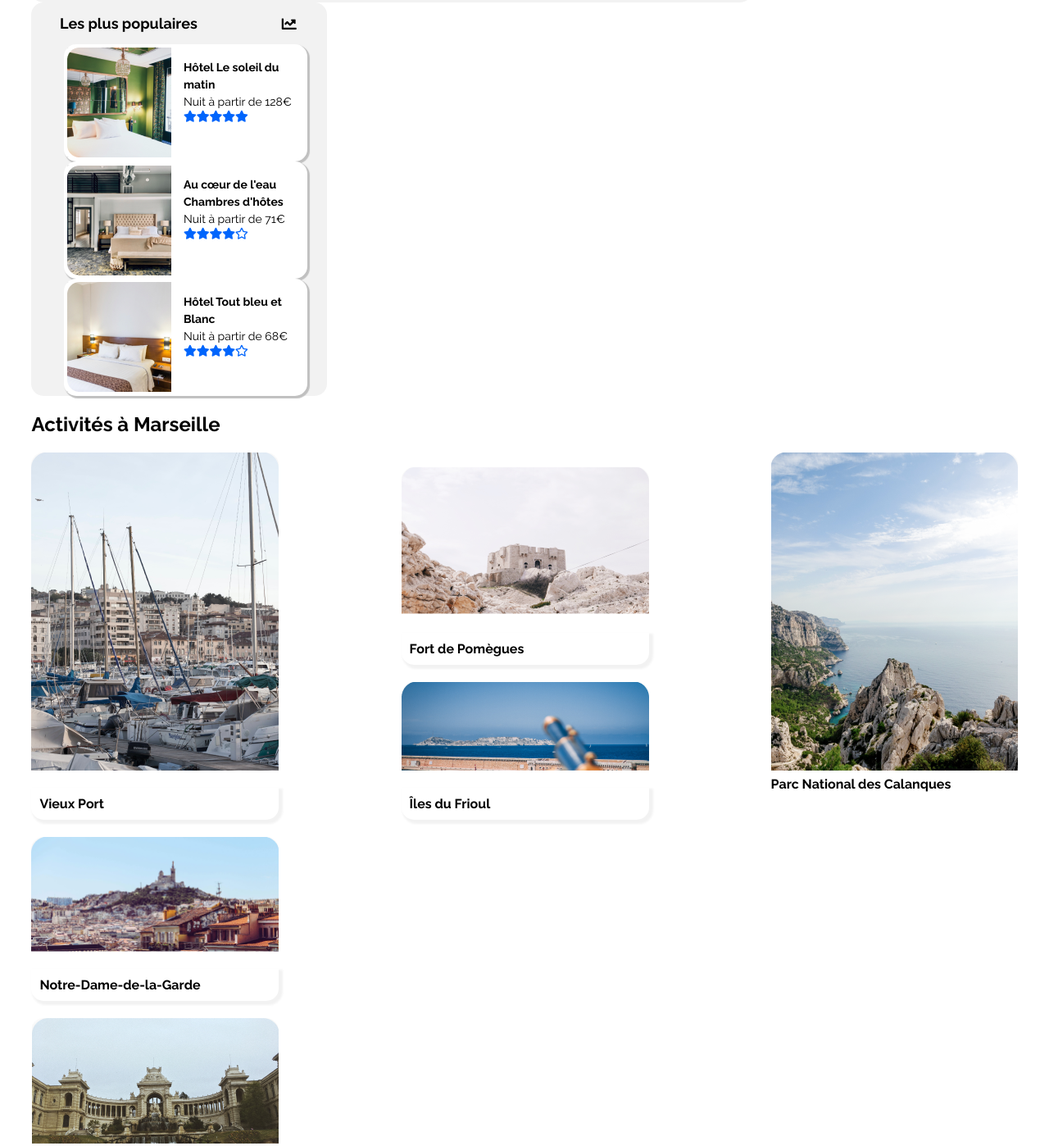
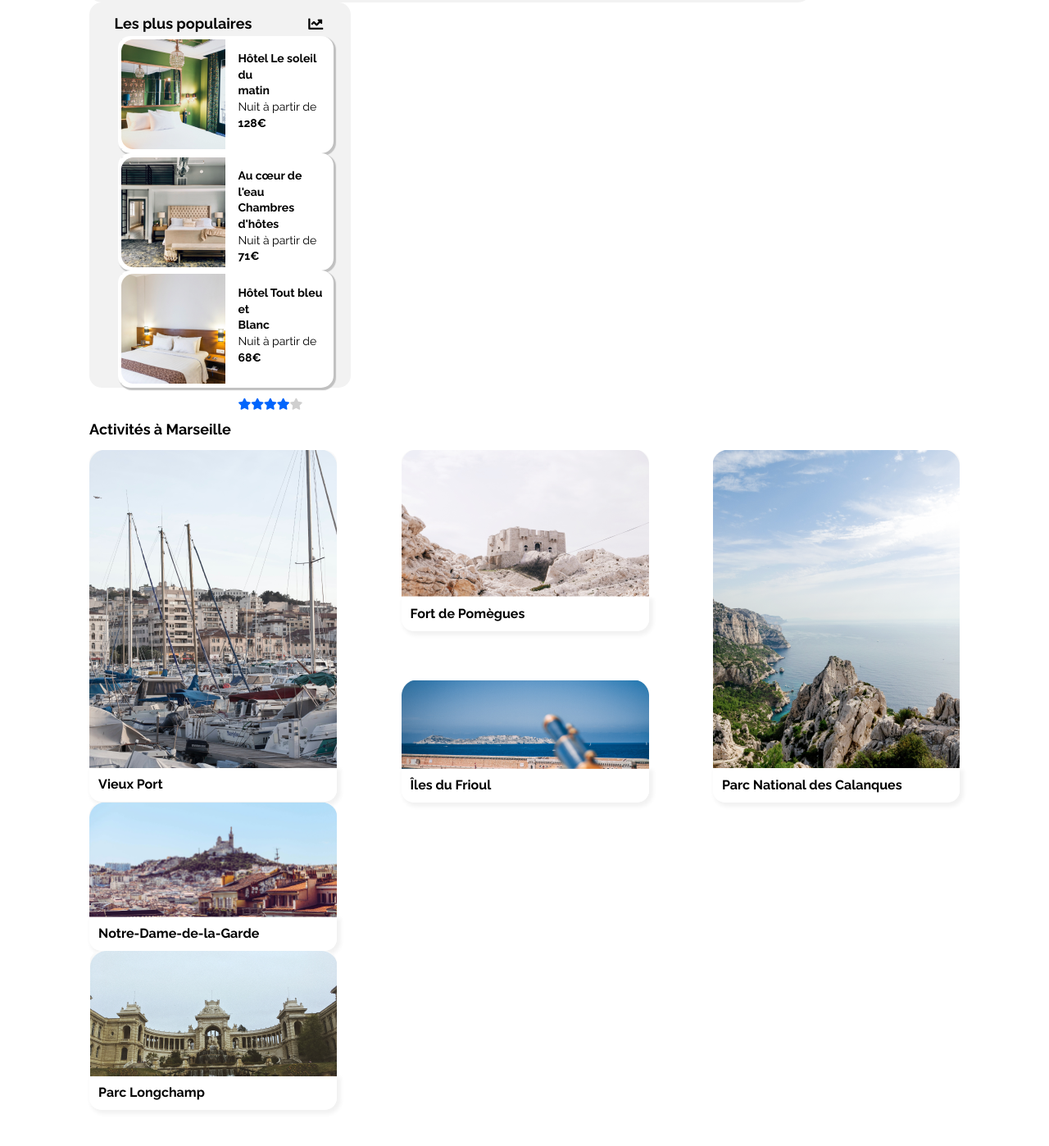
Before and after one commit to bats69/bats69.github.io, a plain HTML site: page reservia.html in a window 1280 px wide. Shown: the part 970-2368 px from the top of the page at 82% size. Drawn offline with Linux system fonts and the light colour scheme.

Commit message:
css desktop fini

```diff
--- a/Reservia.css
+++ b/Reservia.css
@@ -9,10 +9,9 @@
          url('police/Raleway-Regular-webfont.ttf') format('truetype'),
          url('police/Raleway-Regular-webfont.svg#Raleway-Regular') format('svg');
 }
-body
+body, .recherchedulieu
 {
-	margin-left: 3%;
-	margin-right: 3%;
+
 	font-family: Raleway, sans-serif;
 }
 .logoheader
@@ -26,6 +25,8 @@ body
 {
 	display: flex;
 	justify-content: space-around;
+	margin-left: 8%;
+	margin-right: 8%;
 }
 .header nav
 {
@@ -35,11 +36,15 @@ body
 	flex-wrap: wrap;
 	align-content: space-around;
 }
-.headerlienheb, .headerlienact, .headerlienins
+.headerlienheb, .headerlienins
 {
 	text-decoration: none;
-	font-weight: bold;
 	color: #0065FC;
+}
+.menu
+{
+	margin-left: 8%;
+	margin-right: 8%;
 }
 .titre
 {
@@ -92,6 +97,7 @@ body
 	width: 210px;
 	font-size: 19px;
 	outline: none;
+	font
 }
 .buttonrecherche:hover
 {
@@ -156,6 +162,8 @@ body
 	display: flex;
 	justify-content: space-between;
 	flex-wrap: wrap;
+	margin-left: 8%;
+	margin-right: 8%;
 }
 #hebergement
 {
@@ -191,10 +199,12 @@ body
 {
 	margin-top: -5px;
 	padding-left: 8px;
-	line-height: 1.4em;
+	line-height: 1.5em;
 }
-.false
+.disable
 {
+	display: flex;
+	align-items: center;
 	color: #cfcfcf;
 }
 .legend
@@ -208,25 +218,39 @@ body
 	box-shadow: 2px 2px 1px 1px silver;
 	height: 180px;
 	font-size: 14px;
+	line-height: 1.5em;
 }
 .legend:hover
 {
 	transform: scale(1.1);
 	cursor: pointer;
 }
+.price
+{
+	font-weight: bold;
+}
 .plus
 {
 	display: flex;
-	width: 100%;
 	margin-top: 35px;
 	margin-left: 35px;
 	font-weight: bold;
+	cursor: pointer;
+}
+.plus:hover
+{
+	text-decoration: underline;
 }
 .notation
 {
 	display: flex;
-	justify-content: flex-start;
-	align-content: flex-start;
+	margin-top: 4px;
+	color: #0065FC;
+}
+.notationpop
+{
+	display: flex;
+	margin-top: 40px;
 	color: #0065FC;
 }
 .lespopul
@@ -270,6 +294,8 @@ body
 	box-shadow: 2px 2px 1px 1px silver;
 	height: 135px;
 	font-size: 14px;
+	cursor: pointer;
+	margin-top: -10px;
 }
 .photo2
 {
@@ -283,11 +309,11 @@ body
 	box-shadow: 2px 2px 1px 1px silver;
 	height: 135px;
 	font-size: 14px;
+	cursor: pointer;
 }
 .photo3
 {
 	display: flex;
-
 	flex-direction: row;
 	border: 4px solid white;
 	width: 80%;
@@ -297,16 +323,13 @@ body
 	box-shadow: 2px 2px 1px 1px silver;
 	height: 135px;
 	font-size: 14px;
+	cursor: pointer;
 }
 .photodescripttitre
 {
-	display: flex;
-	flex-direction: column;
-	justify-content: flex-start;
-	align-content: flex-start;
 	margin-left: 15px;
 	height: 130px;
-	line-height: 1.5em;
+	line-height: 1.4em;
 }
 h4
 {
@@ -317,11 +340,18 @@ h4
 	border-bottom-left-radius: 15px;
 	border-bottom-right-radius: 15px;
 }
-.activitemars
+.containersactivity
+{
+	margin-left: 8%;
+	margin-right: 8%;
+}
+.titleactivitymars
 {
 	display: flex;
 	flex-wrap: wrap;
 	width: 100%;
+	font-size: 18px;
+	margin-top: 40px;
 }
 .imgall
 {
@@ -332,7 +362,20 @@ h4
 	border-top-right-radius: 15px;
 	border-top-left-radius: 15px;
 }
-.galleryactiivitymars
+.titleimgactivity
+{
+	display: flex;
+	align-items: center;
+	border: 1px solid white;
+	border-top: none;
+	border-bottom-left-radius: 15px;
+	border-bottom-right-radius: 15px;
+	font-weight: bold;
+	padding-left: 10px;
+	height: 40px;
+	box-shadow: 3px 3px 5px 2px #F2F2F2;
+}
+.galleryactivitymars
 {
 	display: flex;
 	align-content: center;
@@ -342,12 +385,20 @@ h4
 	width: 100%;
 	height: 100%;
 	margin-bottom: 30px;
+
 }
 .img1et2
 {
 	display: flex;
 	flex-direction: column;
-	justify-content: flex-end;
+	justify-content: space-between;
+	align-content: space-between;
+}
+.img3et4
+{
+	display: flex;
+	flex-direction: column;
+	justify-content: space-between;
 	align-content: space-between;
 }
 footer
@@ -355,10 +406,11 @@ footer
 	display: flex;
 	flex-direction: row;
 	flex-wrap: wrap;
-	width: 100%;
+	width: auto;
 	height: auto;
 	background-color: #f2f2f2;
 	text-decoration: none;
+	margin-top: 50px;
 }
 .footer
 {
--- a/reservia.html
+++ b/reservia.html
@@ -60,20 +60,20 @@
 				<div class="legend">
 					<a href="#"><img class="image" src="img/auberge-de-la-cannebiere.png" alt="un lit superposé et une fenêtre"></a><p class="imgdescript">
 							<strong>Auberge la Cannebière</strong><br/>
-							 Nuit à partir de 25€<br/>
+							 Nuit à partir de <span class="price"> 25€</span><br/>
 						<span class="notation">
 							<i class="fas fa-star"></i>
 							<i class="fas fa-star"></i>
 							<i class="fas fa-star"></i>
 							<i class="fas fa-star"></i>
-							<span class="false"><i class="fas fa-star"></i></span>
+							<span class="disable"> <i class="fas fa-star"></i></span>
 						</span></p>
 				</div>
 
 			<div class="legend">
 				<a href="#"><img class="image" src="img/hotel du port.png" alt="deux lits simple et une fenêtre"></a>
 					<p class="imgdescript"><strong>Hôtel de port</strong><br/>
-						Nuit à partir de 52€<br/>
+						Nuit à partir de <span class="price"> 52€</span><br/>
 					<sapn class="notation">
 						<i class="fas fa-star"></i>
 						<i class="fas fa-star"></i>
@@ -86,25 +86,25 @@
 			<div class="legend">
 				<a href="#"><img class="image" src="img/hotel les mouettes.png" alt="un lit simple et un placard mural"></a>
 					<p class="imgdescript"><strong>Hôtel Les mouettes</strong><br/>
-						Nuit à partir de 76€<br/>
+						Nuit à partir de <span class="price"> 76€</span><br/>
 					<span class="notation">
 						<i class="fas fa-star"></i>
 						<i class="fas fa-star"></i>
 						<i class="fas fa-star"></i>
 						<i class="fas fa-star"></i>
-					<span class="false"><i class="fas fa-star"></i></span>
+						<span class="disable"><i class="fas fa-star"></i>
 					</span></p>
 			</div>
 
 			<div class="legend">
 				<a href="#"><img class="image" src="img/hotel de la mer.png" alt="un lit deux places"></a>
 					<p class="imgdescript"><strong>Hôtel de la mer</strong><br/>
-						Nuit à partir de 46€<br/>
+						Nuit à partir de <span class="price"> 46€</span><br/>
 					<span class="notation">
 						<i class="fas fa-star"></i>
 						<i class="fas fa-star"></i>
 						<i class="fas fa-star"></i>
-						<span class="false"><i class="fas fa-star"></i>
+						<span class="disable"><i class="fas fa-star"></i>
 						<i class="fas fa-star"></i></span>
 					</span></p>
 			</div>
@@ -112,20 +112,20 @@
 			<div class="legend">
 				<a href="#"><img class="image" src="img/auberge le panier.png" alt="chambre rustique avec deux lits superposés"></a>
 					<p class="imgdescript"><strong>Auberge Le Panier</strong><br/>
-						Nuit à partir de 23€<br/>
+						Nuit à partir de <span class="price"> 23€</span><br/>
 					<span class="notation">
 						<i class="fas fa-star"></i>
 						<i class="fas fa-star"></i>
 						<i class="fas fa-star"></i>
 						<i class="fas fa-star"></i>
-						<span class="false"><i class="fas fa-star"></i></span>
+						<span class="disable"><i class="fas fa-star"></i></span>
 					</span></p>
 			</div>
 
 			<div class="legend">
 				<a href="#"><img class="image" src="img/hotel chez amina.png" alt="deux lits une fenêtre une tv et un bureau"></a>
 					<p class="imgdescript"><strong>Hôtel chez Amina</strong><br/>
-						Nuit à partir de 96€<br/>
+						Nuit à partir de <span class="price"> 96€</span><br/>
 					<span class="notation">
 						<i class="fas fa-star"></i>
 						<i class="fas fa-star"></i>
@@ -148,9 +148,10 @@
 
 			<div class="photo1">
 				<a href="#"><img class="photo" src="img/hotel le soleil du matin.png" alt="un lit double avec porte fenêtre et miroirs au mur et plafond"></a>
-					<p class="photodescripttitre"><strong>Hôtel Le soleil du matin</strong>
-						Nuit à partir de 128€
-					<span class="notation">
+					<p class="photodescripttitre"><strong>Hôtel Le soleil du<br/> matin</strong><br/>
+						Nuit à partir de <span class="price"> 128€</span><br/>
+
+					<span class="notationpop">
 						<i class="fas fa-star"></i>
 						<i class="fas fa-star"></i>
 						<i class="fas fa-star"></i>
@@ -161,65 +162,65 @@
 
 			<div class="photo2">
 				<a href="#"><img class="photo" src="img/au coeur de l'eau.png" alt="chambre avec un lit double une fenêtre et climatisation"></a>
-					<p class="photodescripttitre"><strong>Au cœur de l'eau Chambres d'hôtes</strong>
-						Nuit à partir de 71€
-					<span class="notation">
+					<p class="photodescripttitre"><strong>Au cœur de l'eau<br/> Chambres d'hôtes</strong><br/>
+						Nuit à partir de <span class="price"> 71€</span><br/>
+					<span class="notationpop">
 						<i class="fas fa-star"></i>
 						<i class="fas fa-star"></i>
 						<i class="fas fa-star"></i>
 						<i class="fas fa-star"></i>
-						<i class="far fa-star"></i>
+						<span class="disable"><i class="fas fa-star"></i></span>
 					</span></p>
 			</div>
 			<div class="photo3">
 				<a href="#"><img class="photo" src="img/hotel tout bleu et blanc.png" alt="chambre simple avec un lit double"></a>
-					<p class="photodescripttitre"><strong>Hôtel Tout bleu et Blanc</strong>
-						Nuit à partir de 68€
-					<span class="notation">
+					<p class="photodescripttitre"><strong>Hôtel Tout bleu et<br/> Blanc</strong><br/>
+						Nuit à partir de <span class="price">68€</span>
+					<span class="notationpop">
 						<i class="fas fa-star"></i>
 						<i class="fas fa-star"></i>
 						<i class="fas fa-star"></i>
 						<i class="fas fa-star"></i>
-						<i class="far fa-star"></i>
+    					<span class="disable"><i class="fas fa-star"></i></span>
 					</span></p>
 			</div>
+
 		</aside>
 </div>
 								<!--activites-->
 
-		<section class="activites">
-				<h2 class="activitemars" id="activite">Activités à Marseille</h2>
-				<div class="galleryactiivitymars">
+		<section class="containersactivity">
+				<h2 class="titleactivitymars" id="activite">Activités à Marseille</h2>
+				<div class="galleryactivitymars">
 					<div class="imgport">
-						<a href="#i"><img class="imgall" src="activite/vieux port.png" alt="vue du vieux port de Marseille"></a>
-							<h4 class="titreimgactivite">Vieux Port</h4>
+						<a href="#i"><img class="imgall" src="activite/vieux port.png" alt="vue du vieux port de Marseille">
+							<span class="titleimgactivity">Vieux Port</span></a>
 					</div>
 					<div class="img1et2">
 						<span class="imgfort">
-							<a href="#i"><img class="imgall" src="activite/fort de pomegues.png"></a>
-								<h4 class="titreimgactivite">Fort de Pomègues</h4>
+							<a href="#i"><img class="imgall" src="activite/fort de pomegues.png">
+								<span class="titleimgactivity">Fort de Pomègues</span></a>
 						</span>
 						<span class="imgiles">
-							<a href="#i"><img class="imgall" src="activite/iles du frioul.png"></a>
-								<h4 class="titreimgactivite">Îles du Frioul</h4>
+							<a href="#i"><img class="imgall" src="activite/iles du frioul.png">
+								<span class="titleimgactivity">Îles du Frioul</span></a>
 						</span>
 					</div>
 					<div class="imgparc">
-						<a href="#i"><img class="imgall" src="activite/parc national des calanques.png"></a>
-							 <strong class="titreimgactivite">Parc National des Calanques</stong>
+						<a href="#i"><img class="imgall" src="activite/parc national des calanques.png">
+							 <span class="titleimgactivity"> Parc National des Calanques</span></a>
 					</div>
 					<div class="img3et4">
 						<span class="imgNDG">
-							<a href="#i"><img class="imgall" src="activite/notre dame de la garde.png"></a>
-								<h4 class="titreimgactivite">Notre-Dame-de-la-Garde</h4>
+							<a href="#i"><img class="imgall" src="activite/notre dame de la garde.png">
+								<span class="titleimgactivity">Notre-Dame-de-la-Garde</span></a>
 						</span>
 						<span class="imglongchamp">
-							<a href="#"><img class="imgall" src="activite/parc longchamp.png"></a>
-								<h4 class="titreimgactivite">Parc Longchamp</h4>
+							<a href="#"><img class="imgall" src="activite/parc longchamp.png">
+								<span class="titleimgactivity">Parc Longchamp</span></a>
 						</span>
 					</div>
 				</div>
-
 
 		</section>
 		<footer >
```
